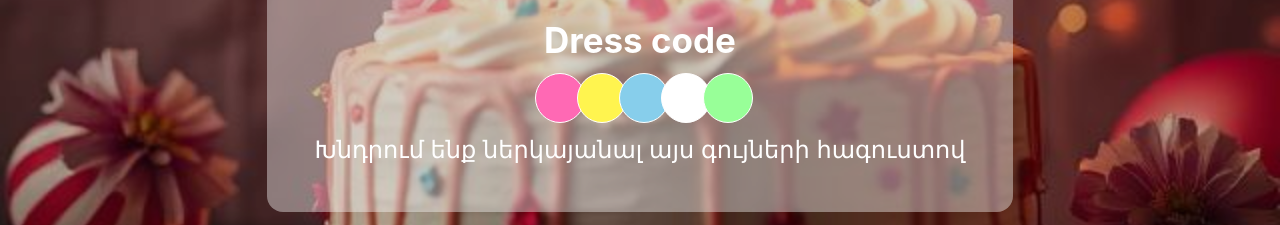
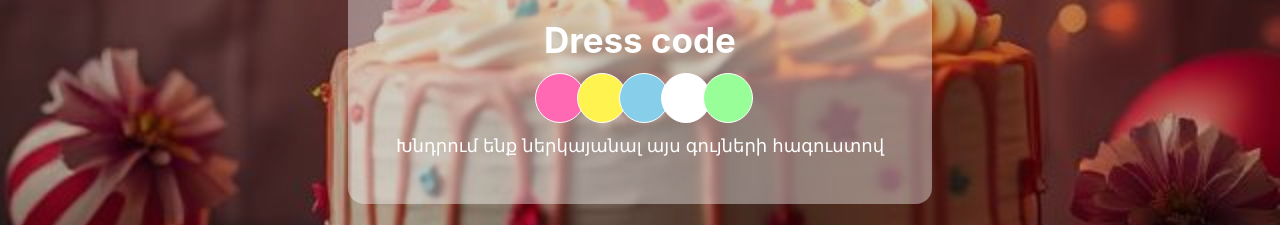
Before and after one commit to VaheHovakimyan/hraviratoms-happy-birthday-1, a React (Create React App) app: page / in a window 1280 px wide. Shown: the part 880-1105 px from the top of the page. Built offline with nearby package versions, Linux system fonts and the light colour scheme; no server answers; a web font is replaced by a local one.

Commit message:
add-dress-code

```diff
--- a/src/components/contact-owner/ContactOwnerForm.tsx
+++ b/src/components/contact-owner/ContactOwnerForm.tsx
@@ -48,7 +48,7 @@ const ContactOwnerForm: FC = () => {
             <div style={{background: '#FF69B4', borderRadius: '50%', width: '50px', height: '50px', border: '1px white solid', marginLeft: '8px'}}></div>            <div style={{background: '#FFF44F', borderRadius: '50%', width: '50px', height: '50px', border: '1px white solid', marginLeft: '-8px'}}></div>
             <div style={{background: '#87CEEB', borderRadius: '50%', width: '50px', height: '50px', border: '1px white solid', marginLeft: '-8px'}}></div>            <div style={{background: '#FFFFFF', borderRadius: '50%', width: '50px', height: '50px', border: '1px white solid', marginLeft: '-8px'}}></div>
             <div style={{background: '#98FF98', borderRadius: '50%', width: '50px', height: '50px', border: '1px white solid', marginLeft: '-8px'}}></div>        </div>
-        <p style = {{color: 'white', fontSize: '24px', textAlign: 'center'}}>Խնդրում ենք ներկայանալ այս գույների հագուստով</p>    </div>
+        <p style = {{color: 'white', fontSize: '18px', textAlign: 'center'}}>Խնդրում ենք ներկայանալ այս գույների հագուստով</p>    </div>
 </div>
               <h3 className="contact_div_title">Պատասխան կարող եք ուղարկել մինչև 15.07.2025թ</h3>
 
```
